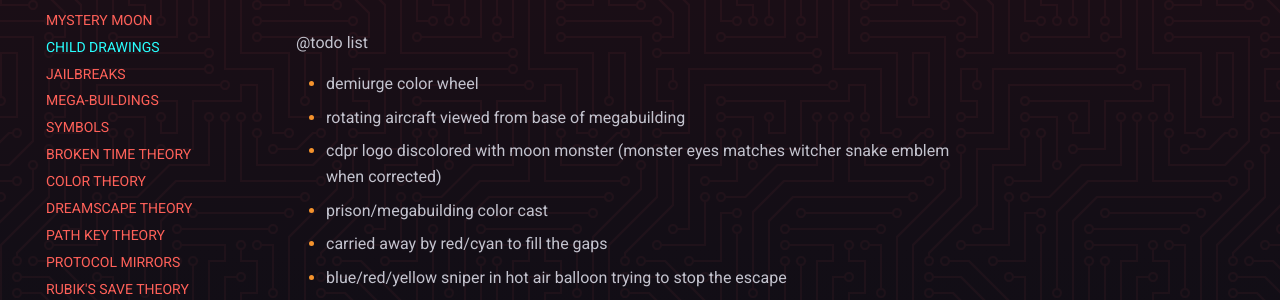
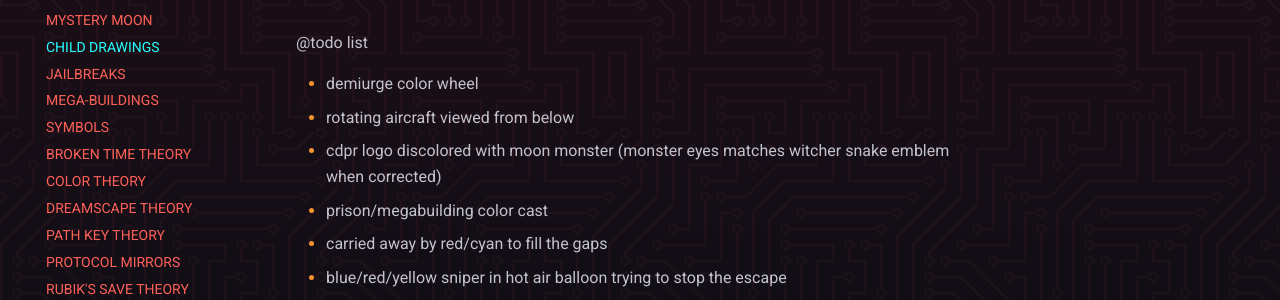
Before and after one commit to Frosthaven/cyberpunk-ff06b5-research, an MkDocs documentation site: the page built from docs/Research/Around The City/research-child-drawings.md, in a window 1280 px wide. Shown: the part 204-504 px from the top of the page. Built offline with MkDocs 1.6.1 and Material for MkDocs 9.7.7, drawn with Linux system fonts in a browser that asks for light colours; comment, search, counter and statistics services are not loaded.

Commit message:
content updates

```diff
--- a/docs/Research/Around The City/research-child-drawings.md
+++ b/docs/Research/Around The City/research-child-drawings.md
@@ -3,7 +3,7 @@
 @todo list
 
 - demiurge color wheel
-- rotating aircraft viewed from base of megabuilding
+- rotating aircraft viewed from below
 - cdpr logo discolored with moon monster (monster eyes matches witcher snake emblem when corrected)
 - prison/megabuilding color cast
 - carried away by red/cyan to fill the gaps
```
